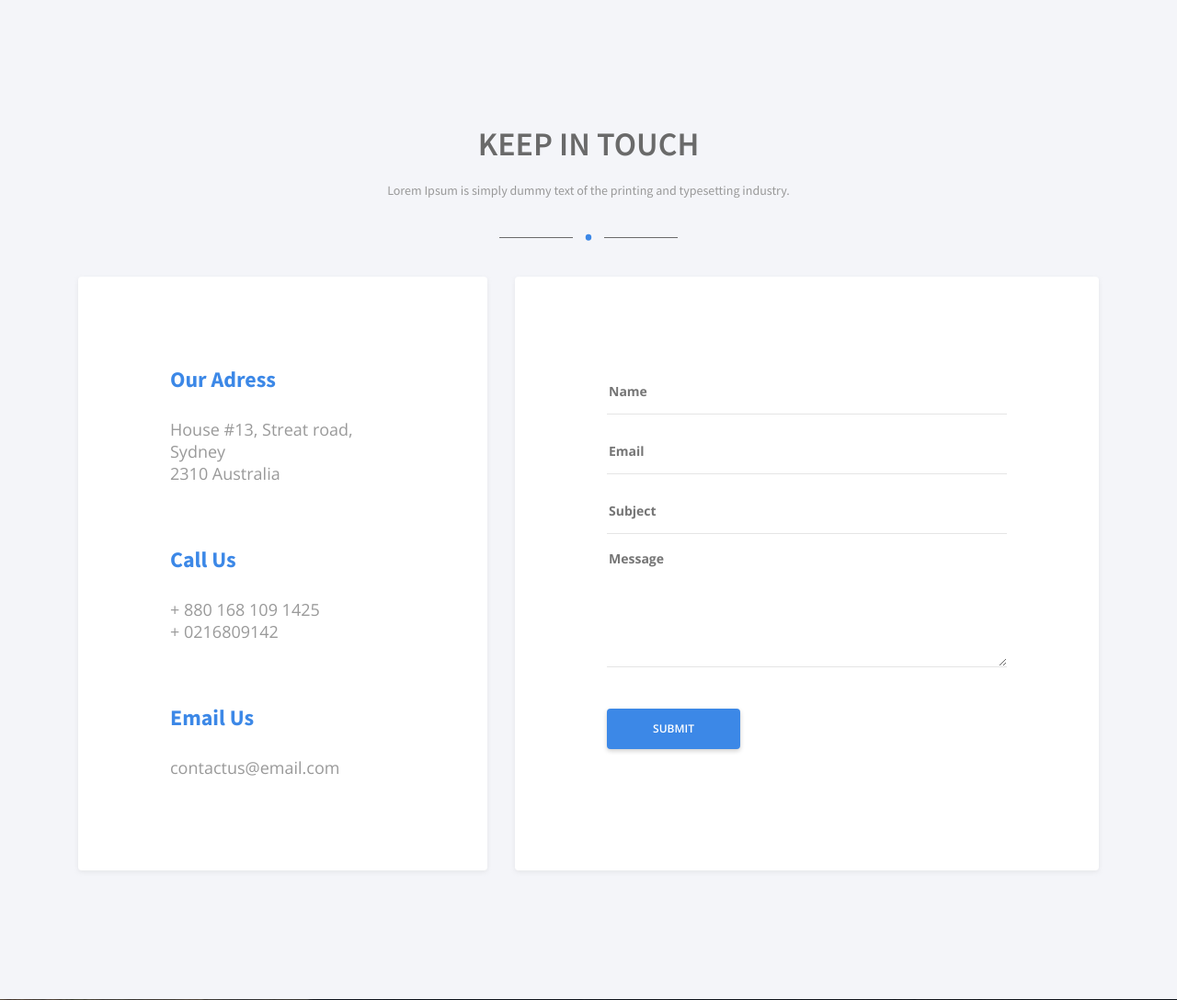
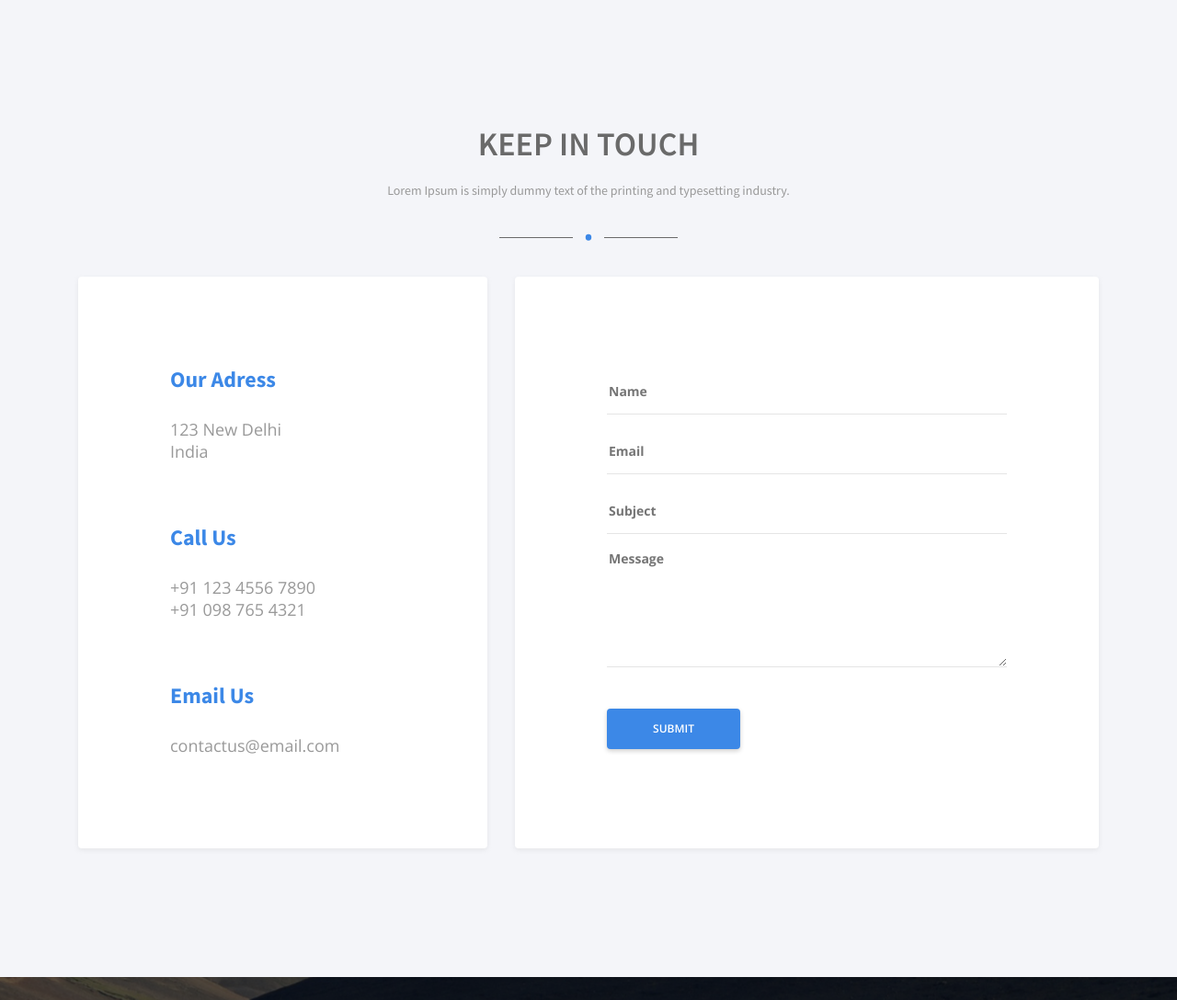
Before and after one commit to HarshilKhandelwall/samplewebsite, a Django app: page /contact.html in a window 1280 px wide. Shown: the part 473-1561 px from the top of the page at 92% size. Run offline with Django 3.2, Linux system fonts and the light colour scheme; some libraries are stand-ins or nearby versions.

Commit message:
contact page

```diff
--- a/templates/contact.html
+++ b/templates/contact.html
@@ -50,9 +50,9 @@
                     <div class="col-md-5">
                         <div class="keep-touch--white">
                             <h4>Our Adress</h4>
-                            <p>House #13, Streat road, Sydney<br>2310 Australia</p>
+                            <p>123 New Delhi<br>India</p>
                             <h4>Call Us</h4>
-                            <p>+ 880 168 109 1425<br>+ 0216809142</p>
+                            <p>+91 123 4556 7890<br>+91 098 765 4321</p>
                             <h4>Email Us</h4>
                             <p><a href="mailto:contactus@email.com">contactus@email.com</a></p>
                         </div>
```
